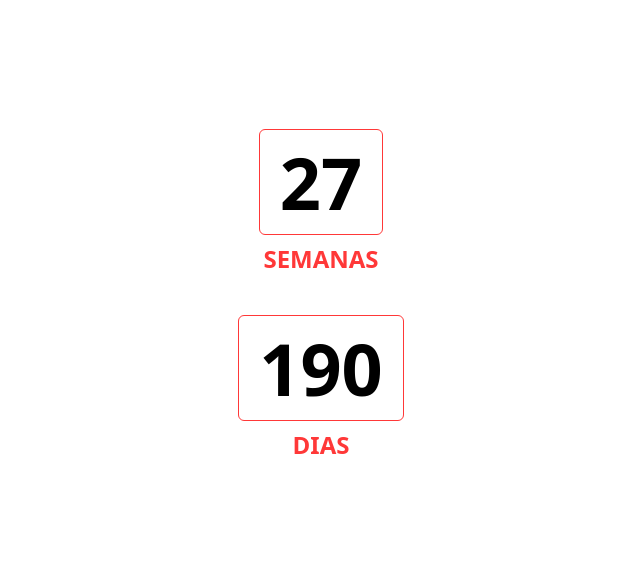
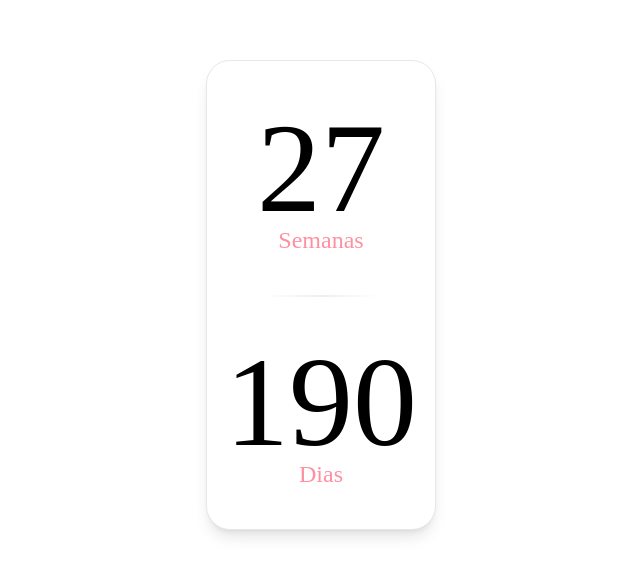
Before and after one commit to fernandame/countdown-enem, a React (Create React App) app: page / in a window 1280 px wide. Shown: the part 105-680 px from the top of the page, without its empty margins (319-959 px from the left). Built offline with nearby package versions, Linux system fonts and the light colour scheme.

Commit message:
style change

```diff
--- a/src/CountdownTimer.js
+++ b/src/CountdownTimer.js
@@ -9,21 +9,24 @@ const CountdownTimer = ({ targetDate }) => {
       <ShowCounter
         weeks={weeks}
         days={days}
-        // hours={hours}
-        // minutes={minutes}
-        // seconds={seconds}
+        hours={hours}
+        minutes={minutes}
+        seconds={seconds}
       />
     );
 };
 
 const ShowCounter = ({ weeks, days, hours, minutes, seconds }) => {
     return (
-      <div className="flex flex-col h-screen w-full justify-center gap-10">
+      <div className="flex h-screen w-full justify-center items-center">
+        <div className='flex flex-col w-[230px] h-[470px] items-center justify-evenly bg-white shadow-lg border rounded-3xl'>
           <DateTimeDisplay value={weeks} type={'Semanas'} />
+          <div className='divider div-transparent' />
           <DateTimeDisplay value={days} type={'Dias'} />
-          {/* <DateTimeDisplay value={hours} type={'Horas'} />
-          <DateTimeDisplay value={minutes} type={'Minutos'} />
-          <DateTimeDisplay value={seconds} type={'Segundos'}/> */}
+          {/* <DateTimeDisplay value={hours} type={'Horas'} /> */}
+          {/* <DateTimeDisplay value={minutes} type={'Minutos'} /> */}
+          {/* <DateTimeDisplay value={seconds} type={'Segundos'}/> */}
+        </div>
       </div>
     );
   };
--- a/src/DateTimeDisplay.js
+++ b/src/DateTimeDisplay.js
@@ -1,14 +1,12 @@
-import React from 'react';
-
 const DateTimeDisplay = ({ value, type }) => {
   return (
-    <div className='flex flex-col items-center gap-2'>
-        <div className='border border-red-700 rounded-md px-5 py-4 font-bold text-7xl brightness-200'>
+    <div className='flex flex-col items-center text-center'>
+        <span className='text-[8rem] -mt-7'>
             {value}
-        </div>
-        <p className='text-2xl uppercase font-bold text-red-700 brightness-200'>
+        </span>
+        <span className='-mt-10 text-2xl text-primary'>
             {type}
-        </p>
+        </span>
     </div>
   );
 };
--- a/src/index.css
+++ b/src/index.css
@@ -1,3 +1,18 @@
 @tailwind base;
 @tailwind components;
 @tailwind utilities;
+
+.divider
+{
+	position: relative;
+	width: 50%;
+}
+
+.div-transparent:before
+{
+	content: "";
+	position: absolute;
+	width: 100%;
+	height: 2px;
+	background-image: linear-gradient(to right, transparent, #eee, transparent);
+}
--- a/tailwind.config.js
+++ b/tailwind.config.js
@@ -4,7 +4,14 @@ module.exports = {
     "./src/**/*.{js,jsx,ts,tsx}",
   ],
   theme: {
-    extend: {},
+    fontFamily: {
+        'sans': ['Bebas Neue']
+    },
+    extend: {
+      colors: {
+        "primary": "#ff90a0",
+      },
+    },
   },
   plugins: [],
 }
```
